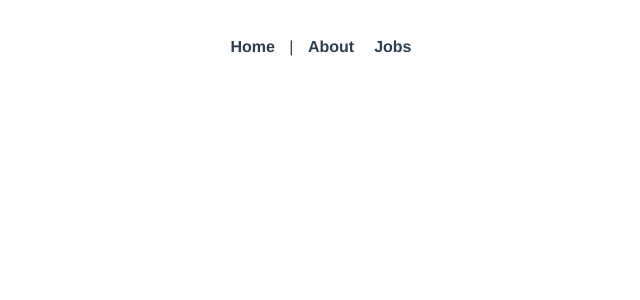
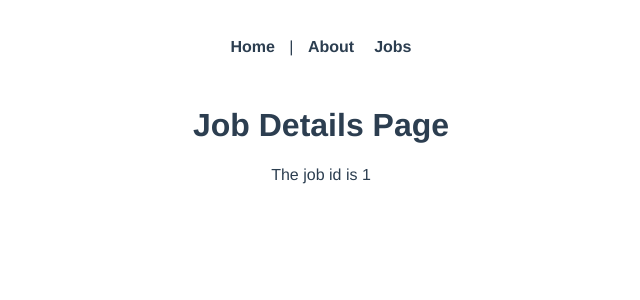
Before and after one commit to Marionetko/vue-router-prjct, a Vue app: page /jobs/1 in a window 1280 px wide. Before the commit this address had no page. Shown: the top 300 px of the page, without its empty margins (319-959 px from the left). Built offline with nearby package versions, Linux system fonts and the light colour scheme.

Commit message:
route params

```diff
--- a/src/router/index.js
+++ b/src/router/index.js
@@ -2,6 +2,7 @@
 import HomeView from '../views/HomeView.vue'
 import About from '../views/AboutView.vue'
 import Jobs from '../views/jobs/Jobs.vue'
+import JobsDetails from '../views/jobs/JobsDetails.vue'
 
 const routes = [
   {
@@ -19,6 +20,11 @@
     name: 'jobs',
     component: Jobs
   },
+  {
+    path: '/jobs/:id',
+    name: 'jobsDetails',
+    component: JobsDetails
+  },
 ]
 
 const router = createRouter({
--- a/src/views/jobs/JobsDetails.vue
+++ b/src/views/jobs/JobsDetails.vue
@@ -0,0 +1,18 @@
+<template>
+    <h1>Job Details Page</h1>
+    <p>The job id is {{ id }}</p>
+</template>
+
+<script>
+export default  {
+    data() {
+        return {
+            id: this.$route.params.id
+        }
+    }
+}
+</script>
+
+<style>
+
+</style>
```
